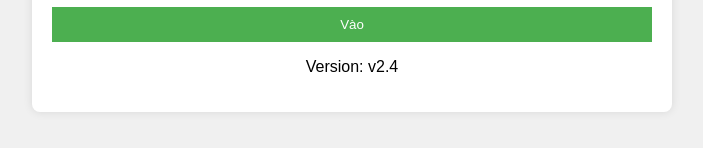
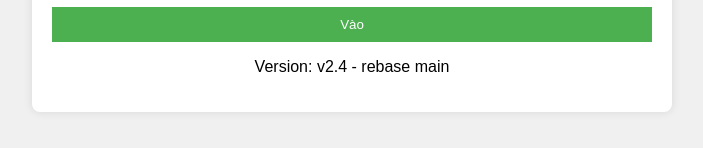
Before and after one commit to quanganhPr/quanganhPr.github.io, a website: page index.html in a window 1280 px wide. Shown: the part 429-577 px from the top of the page, without its empty margins (288-991 px from the left). Drawn offline with Linux system fonts and the light colour scheme; no server answers.

Commit message:
v2.4 - rebase main

```diff
--- a/index.html
+++ b/index.html
@@ -8,7 +8,7 @@
     <script src="https://www.gstatic.com/firebasejs/9.6.0/firebase-app-compat.js"></script>
     <script src="https://www.gstatic.com/firebasejs/9.6.0/firebase-database-compat.js"></script>
     <script>
-        const version = "v2.4"; // version
+        const version = "v2.4 - rebase main"; // version
         let username; // Định nghĩa biến username trong phạm vi toàn cục
         const firebaseConfig = {
             apiKey: "AIzaSyBp3D3lw_6j2hheixsvC6elg94rvbvKB9o",
```
